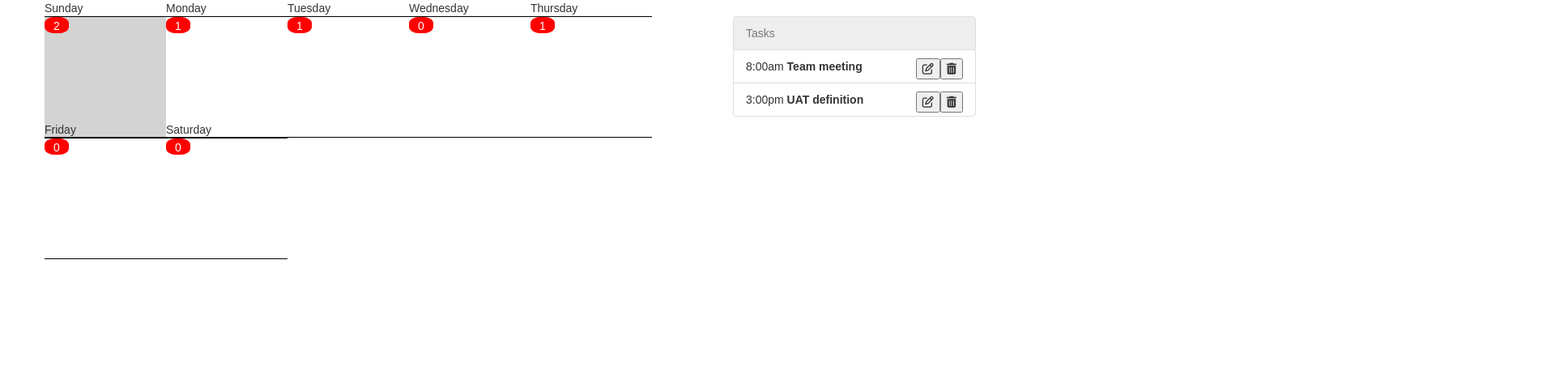
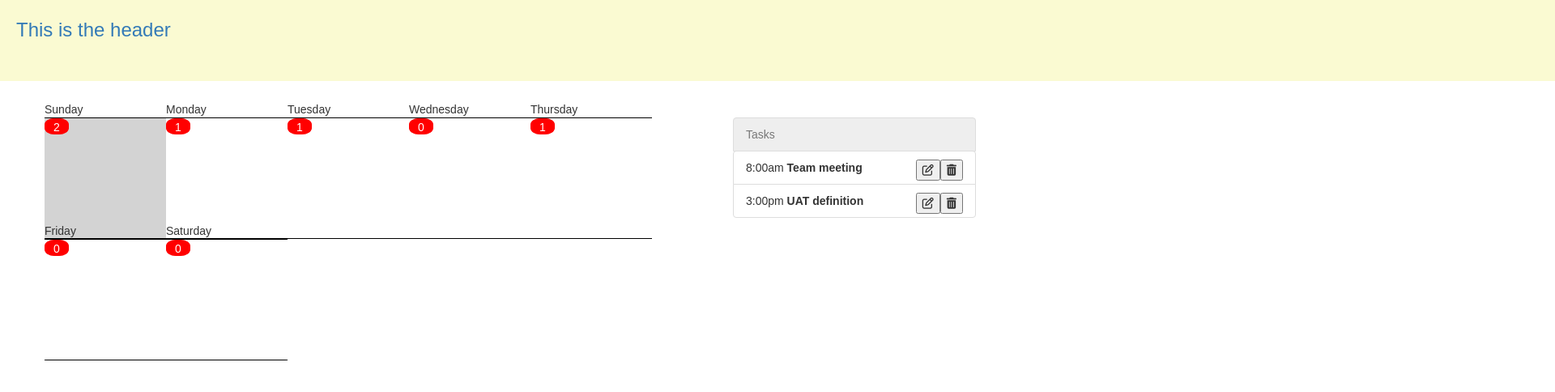
Before and after one commit to ChristianEscobar/cali-cal, a React (Create React App) app in the folder client/: page / in a window 1280 px wide. Shown: the top 484 px of the page at 81% size, 1920 px wide, since content can reach past the window. Built offline with nearby package versions, Linux system fonts and the light colour scheme.

Commit message:
added header

```diff
--- a/client/src/App.js
+++ b/client/src/App.js
@@ -2,6 +2,7 @@ import React, { Component } from 'react';
 // import Detail from './DetailContainer';
 import Task from './components/Task/TaskContainer';
 import './App.css';
+import Header from './components/Header';
 // import TaskList from './components/Task/TaskList';
 // import SaveButton from './SaveButtonContainer';
 
@@ -10,12 +11,17 @@ import Week from './components/Week/WeekContainer';
 class App extends Component {
   render() {
     return (
-      <div className='container'>
-        <div className='row'>
-          <Week />
+      <div>
+        <div>
+          <Header />
         </div>
-        <div className='row'>
-          <Task />
+        <div className='container'>
+          <div className='row'>
+            <Week />
+          </div>
+          <div className='row'>
+            <Task />
+          </div>
         </div>
       </div>
 
--- /dev/null
+++ b/client/src/components/Header/Header.css
@@ -0,0 +1,11 @@
+.header {
+  height: 100px;
+  width: 9000px;
+  background-color: lightgoldenrodyellow;
+  padding: 20px 0 0 20px;
+  margin-bottom: 25px;
+}
+
+a {
+  font-size: 24px;
+}
--- /dev/null
+++ b/client/src/components/Header/Header.js
@@ -0,0 +1,17 @@
+import React from 'react';
+import './Header.css';
+
+export default class Header extends React.Component {
+  render() {
+    return (
+      <div className="header">
+        <div>
+          <a href="#">
+            {/* <i class="far fa-calendar"></i> */}
+            This is the header
+          </a>
+        </div>
+      </div>
+    )
+  }
+};
--- /dev/null
+++ b/client/src/components/Header/index.js
@@ -0,0 +1 @@
+export { default } from "./Header";
--- a/client/src/reducer.js
+++ b/client/src/reducer.js
@@ -4,8 +4,8 @@ import { actionNames } from './actions';
 export const initialState = {
   days: {
     0: { name: "Sunday", events: [
-                                  { name: 'Team meeting', startTime: '8:00am' },
-                                  { name: 'UAT definition', startTime: '3:00pm'}]},
+        { name: 'Team meeting', startTime: '8:00am' },
+        { name: 'UAT definition', startTime: '3:00pm'}]},
     1: { name: "Monday", events: [ {name: 'nap', startTime: '3:00pm'} ]},
     2: { name: "Tuesday", events: [ { name: 'house party', startTime: '12:00pm'} ] },
     3: { name: "Wednesday", events: [] },
```
